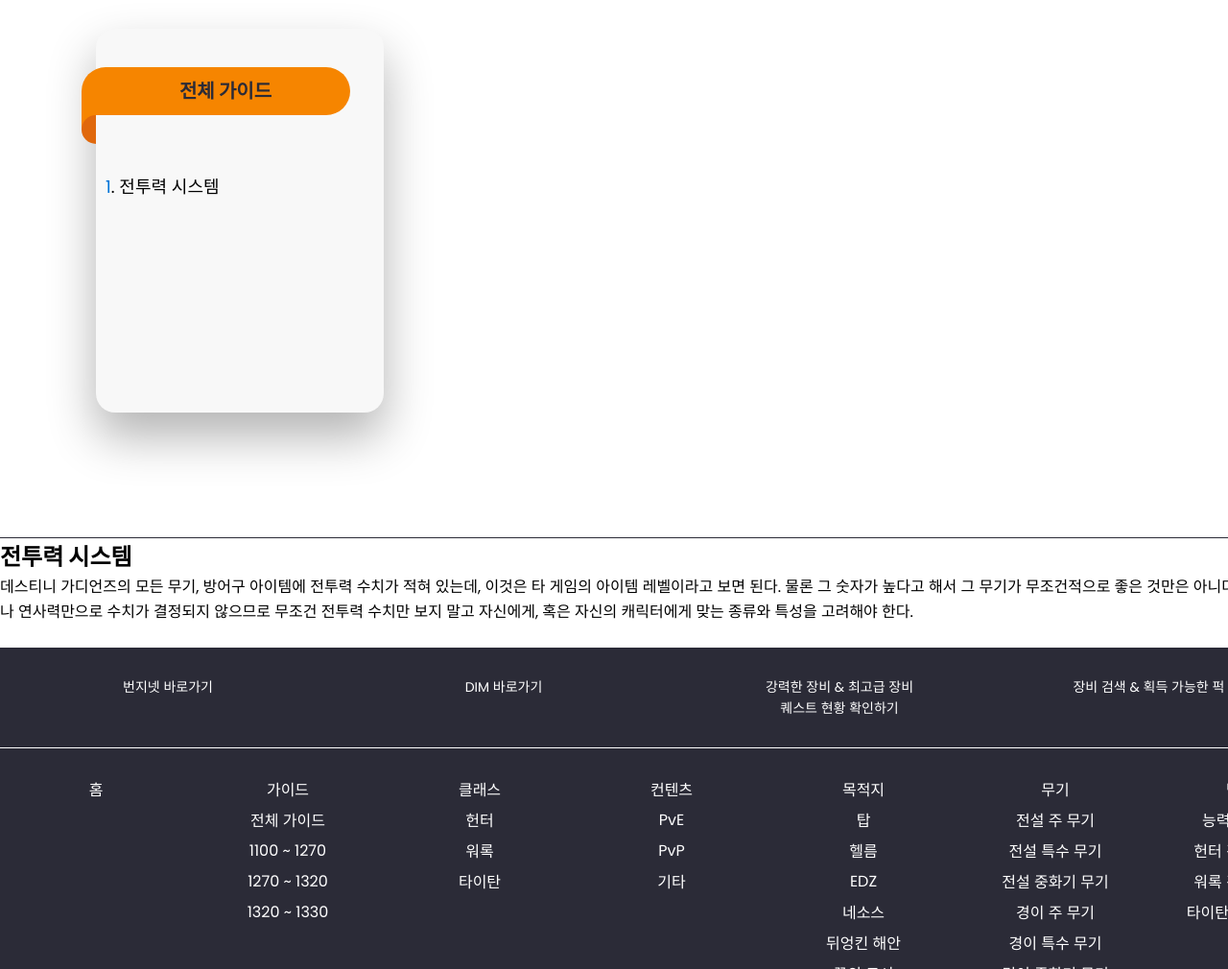
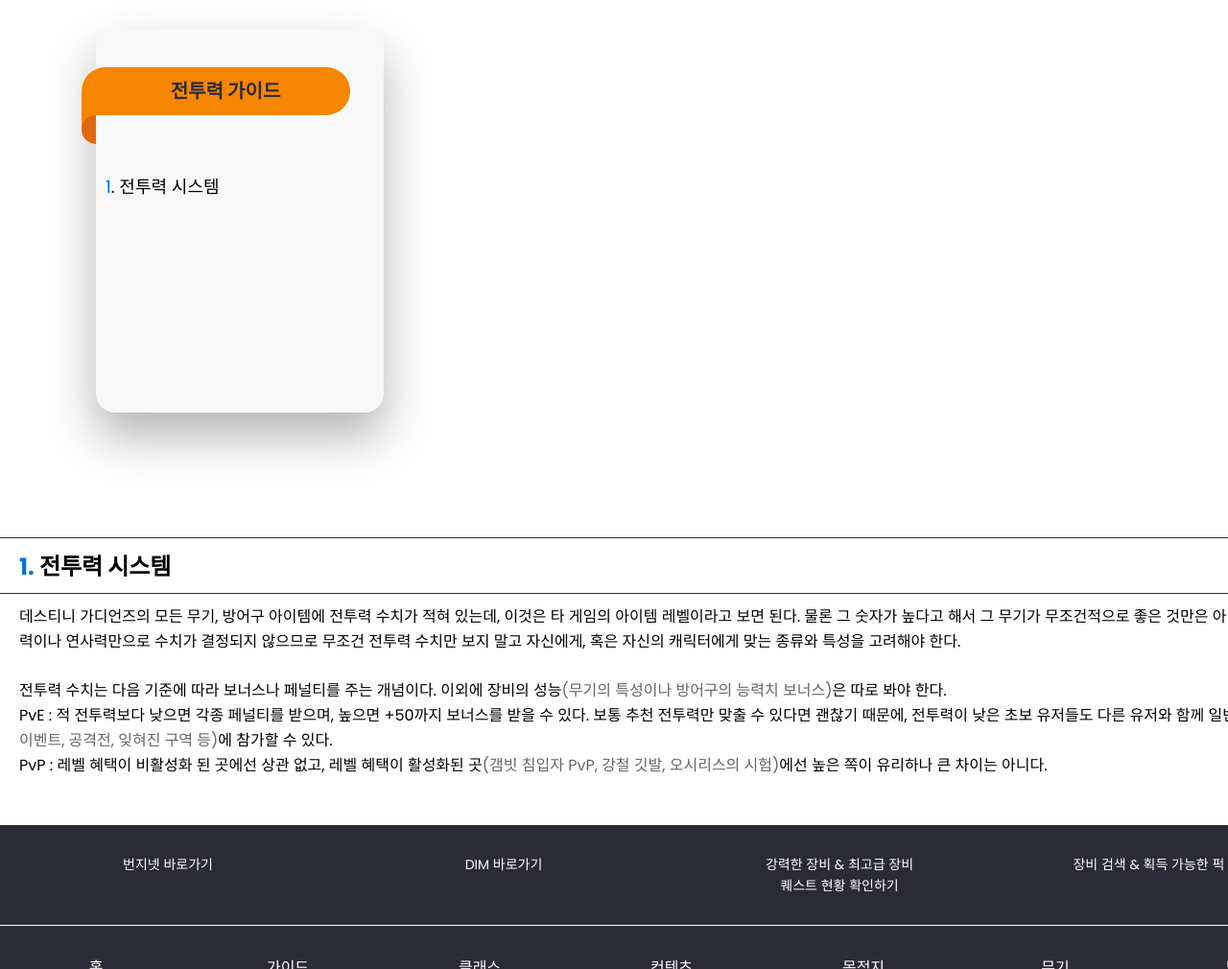
Before and after one commit to Wongoon/web_project, a plain HTML site: page html/guide/guide-main.html in a window 1280 px wide. Shown: the part 650-1660 px from the top of the page at 96% size. Drawn offline with Linux system fonts and the light colour scheme.

Commit message:
code upload

```diff
--- a/css/content.css
+++ b/css/content.css
@@ -8,3 +8,26 @@
 .bodywrap > div{
     width:1400px;
 }
+.contents{
+    width:1400px;
+}
+.contents h2{
+    border-bottom:1px solid #2b2b37;
+    padding:10px 0;
+    padding-left:20px;
+}
+.contents h2 a{
+    color:#0275d8 !important;
+}
+.contents h2 a:hover{
+    text-decoration: underline;
+}
+.system{
+    width:1400px;
+    margin-bottom: 50px;
+    margin-top:10px;
+    padding:0 20px;
+}
+.system span{
+    color:#666;
+}
--- a/html/guide/guide-main.html
+++ b/html/guide/guide-main.html
@@ -102,22 +102,27 @@
 
     <div class="bodywrap">
         <div class="content">
-            <div class="card">
+            <div class="card" id="top">
                 <i></i>
                 <div class="title">
-                    <p>전체 가이드</p>
+                    <p>전투력 가이드</p>
                 </div>
                 <div class="to_id">
                     <p><a href="#c-1">1</a>. 전투력 시스템</p>
                 </div>
             </div>
         </div>
-        <div id="c-1">
-            <h2>전투력 시스템</h2>
+        <div id="c-1" class="contents">
+            <h2><a href="#top">1.</a> 전투력 시스템</h2>
             <div class="system">
                 데스티니 가디언즈의 모든 무기, 방어구 아이템에 전투력 수치가 적혀 있는데, 이것은 타 게임의 아이템 레벨이라고 보면 된다. 물론 그 숫자가 높다고 해서 그 무기가 무조건적으로 좋은 것만은 아니다. 순전히 화력이나 연사력만으로 수치가 결정되지 않으므로 무조건 전투력 수치만 보지 말고 자신에게, 혹은 자신의 캐릭터에게 맞는 종류와 특성을 고려해야 한다.
                 <br><br>
 
+                전투력 수치는 다음 기준에 따라 보너스나 페널티를 주는 개념이다. 이외에 장비의 성능<span>(무기의 특성이나 방어구의 능력치 보너스)</span>은 따로 봐야 한다.
+                <br>
+                PvE : 적 전투력보다 낮으면 각종 페널티를 받으며, 높으면 +50까지 보너스를 받을 수 있다. 보통 추천 전투력만 맞출 수 있다면 괜찮기 때문에, 전투력이 낮은 초보 유저들도 다른 유저와 함께 일반 컨텐츠<span>(공개 이벤트, 공격전, 잊혀진 구역 등)</span>에 참가할 수 있다.
+                <br>
+                PvP : 레벨 혜택이 비활성화 된 곳에선 상관 없고, 레벨 혜택이 활성화된 곳<span>(갬빗 침입자 PvP, 강철 깃발, 오시리스의 시험)</span>에선 높은 쪽이 유리하나 큰 차이는 아니다.
             </div>
         </div>
     </div>
```
